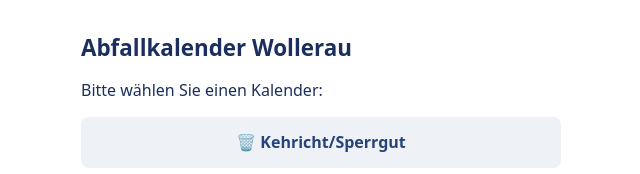
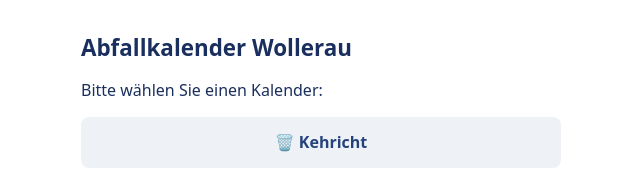
Before and after one commit to wollerau/abfallkalender, a plain HTML site: page index.html in a window 1280 px wide. Shown: the top 174 px of the page, without its empty margins (319-959 px from the left). Drawn offline with Linux system fonts and the light colour scheme.

Commit message:
Update calendar entry name for 'Kehricht'

```diff
--- a/index.html
+++ b/index.html
@@ -30,7 +30,7 @@
   <script>
     // Kürzel -> Name + Kalender-ID
     var KALENDER = {
-      kehricht:  { name: "🗑️ Kehricht/Sperrgut", id: "4b98c002208ae2f63f3f91bcd320c3c59850bfedfe00b33530f2586152cc8bff" },
+      kehricht:  { name: "🗑️ Kehricht",          id: "4b98c002208ae2f63f3f91bcd320c3c59850bfedfe00b33530f2586152cc8bff" },
       gruengut:  { name: "🪴 Grüngut",           id: "29483cf80f9d175c6cb5b27d7cbfc15c938c1f9c22d723922d15daa57de2cc0f" },
       karton:    { name: "📦 Karton",            id: "52876410981688517d19603d011824fe827896b862ff41b8a3814de9001e42d4" },
       altpapier: { name: "📰 Altpapier",         id: "50f27f84dddb9b7cff55af6d8b0d12a35b9c3e1e947475728a177d847cdee96f" },
```
